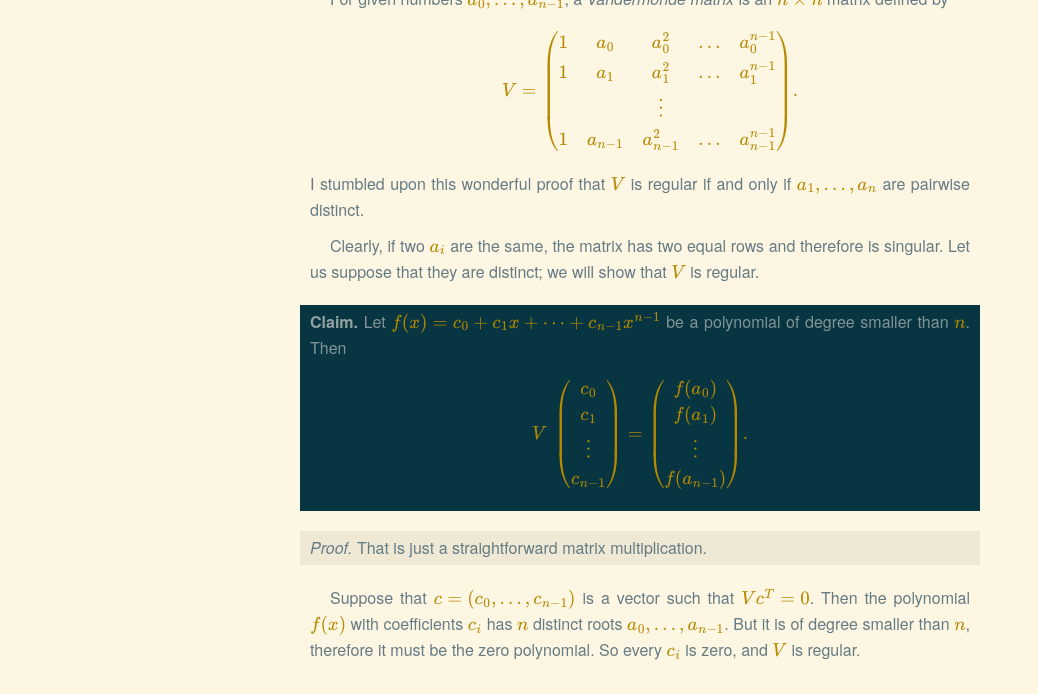
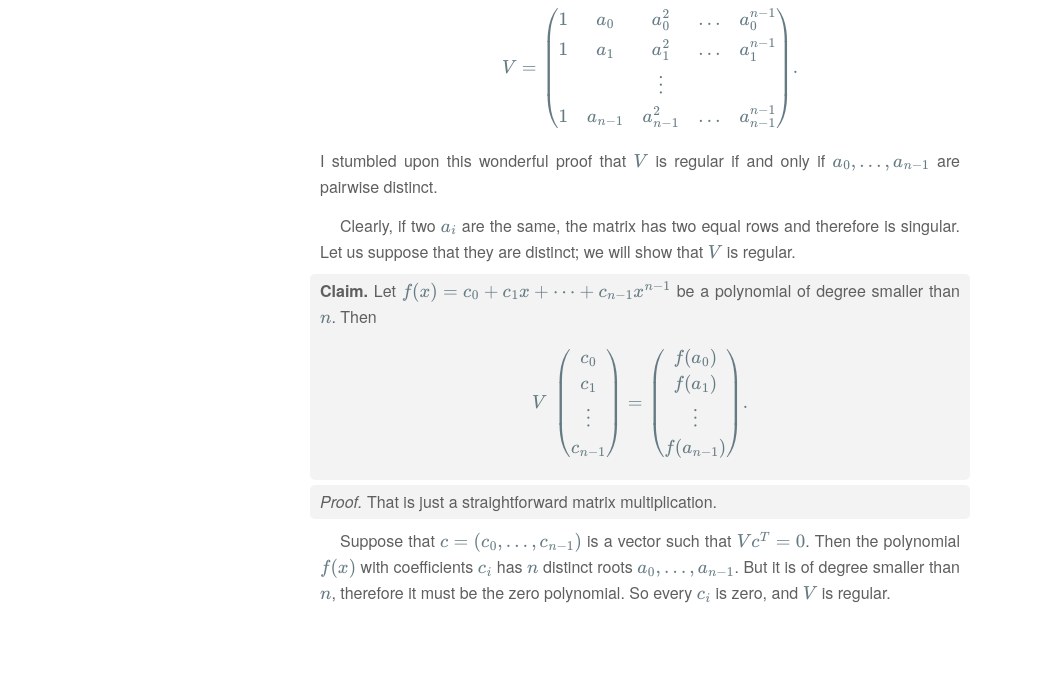
Before and after one commit to miskosz/WebProof, a plain HTML site: page index.html in a window 1280 px wide. Shown: the part 126-820 px from the top of the page, without its empty margins (0-1038 px from the left). Drawn offline with nearby package versions, Linux system fonts and the light colour scheme; some packages are replaced by stand-ins of ours.

Commit message:
Style changes

```diff
--- a/color.css
+++ b/color.css
@@ -1,8 +1,8 @@
-body { color: hsla(0,0%,0%,0.8); }
-.MathJax { color: hsla(240,75%,48%,1); }
-.MathJax_Display .MathJax { color: hsla(0,0%,0%,0.8); }
-.theorem {background: hsla(240, 40%, 90%, 0.1); }
-.lemma {background: hsla(180, 40%, 90%, 0.1); }
-.proof {background: hsla(180, 40%, 90%, 0.2); border-left: darkgray 1px solid; }
-.corollary {background: hsla(120, 40%, 90%, 0.1); }
-.claim {background: hsla(60, 70%, 75%, 0.1); border: darkgray 1px solid; }
+body { color: #5f5f5f; }
+h1 { color: #586E75; }
+*:not(.MathJax_Display) > .MathJax { color: #657B83; }
+
+.claim { background: #F3F3F3; border-radius: 5px; }
+/*.claim .title { color: #93A1A1; }*/
+
+.proof { background: #F3F3F3; border-radius: 5px; }
--- a/index.html
+++ b/index.html
@@ -32,7 +32,7 @@
     <script type="text/javascript" src="http://cdn.mathjax.org/mathjax/latest/MathJax.js?config=TeX-AMS-MML_HTMLorMML"></script>
 
     <link rel="stylesheet" type="text/css" href="proof.css" />
-    <link id="colorscheme" rel="stylesheet" type="text/css" href="solarized-pure.css" />
+    <link id="colorscheme" rel="stylesheet" type="text/css" href="color.css" />
     <link href='http://fonts.googleapis.com/css?family=Nunito' rel='stylesheet' type='text/css'>
 </head>
 <body>
@@ -52,7 +52,7 @@
             \end{pmatrix}.
         \]
         I stumbled upon this wonderful proof that $V$ is regular if and only if
-        $a_1,\dots,a_n$ are pairwise distinct.</p>
+        $a_0,\dots,a_{n-1}$ are pairwise distinct.</p>
 
         <p>Clearly, if two $a_i$ are the same, the matrix has two equal rows and
         therefore is singular. Let us suppose that they are distinct; we will
--- a/proof.css
+++ b/proof.css
@@ -4,8 +4,8 @@ html, body { height: 100%; }
 body { font: 12pt/1.625 open_sansregular,HelveticaNeue,Helvetica,Arial,sans-serif; text-align: center; }
 h1 { font-family: 'Nunito', sans-serif; font-size: 200%; padding-top: 30px; }
 article { margin: 20px auto; text-align: justify; max-width: 680px; text-indent: 20px; }
-article > * { margin: 10px; }
-.theorem, .lemma, .claim, .proof { margin: 20px 0; padding: 4px 10px; text-indent: 0; }
+article > * { margin: 5px 10px; padding: 4px 10px;}
+.theorem, .lemma, .claim, .proof { text-indent: 0; }
 .theorem .title, .lemma .title, .claim .title { font-weight: bold; }
 .proof .title { font-style: italic; }
 
```
